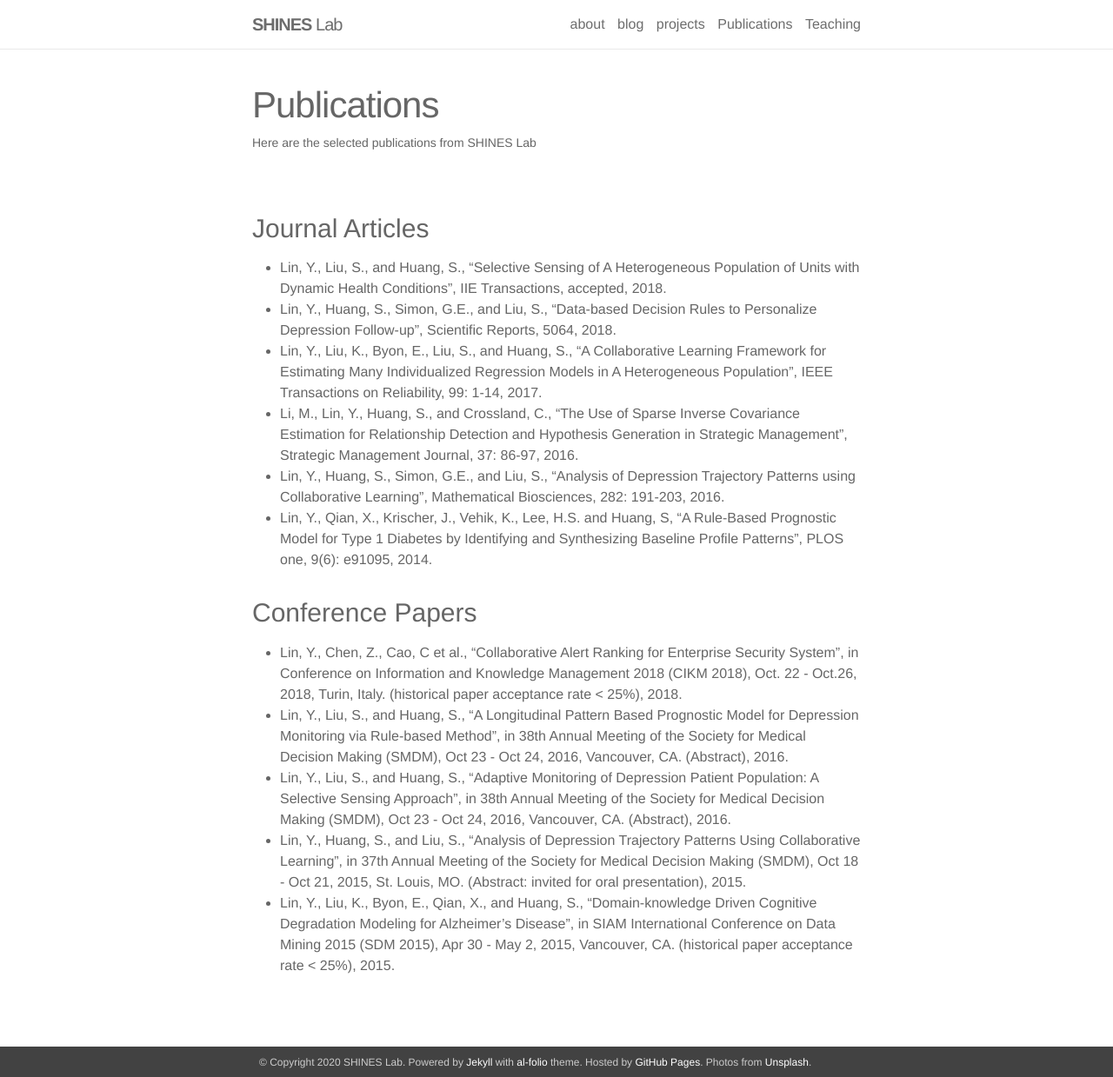
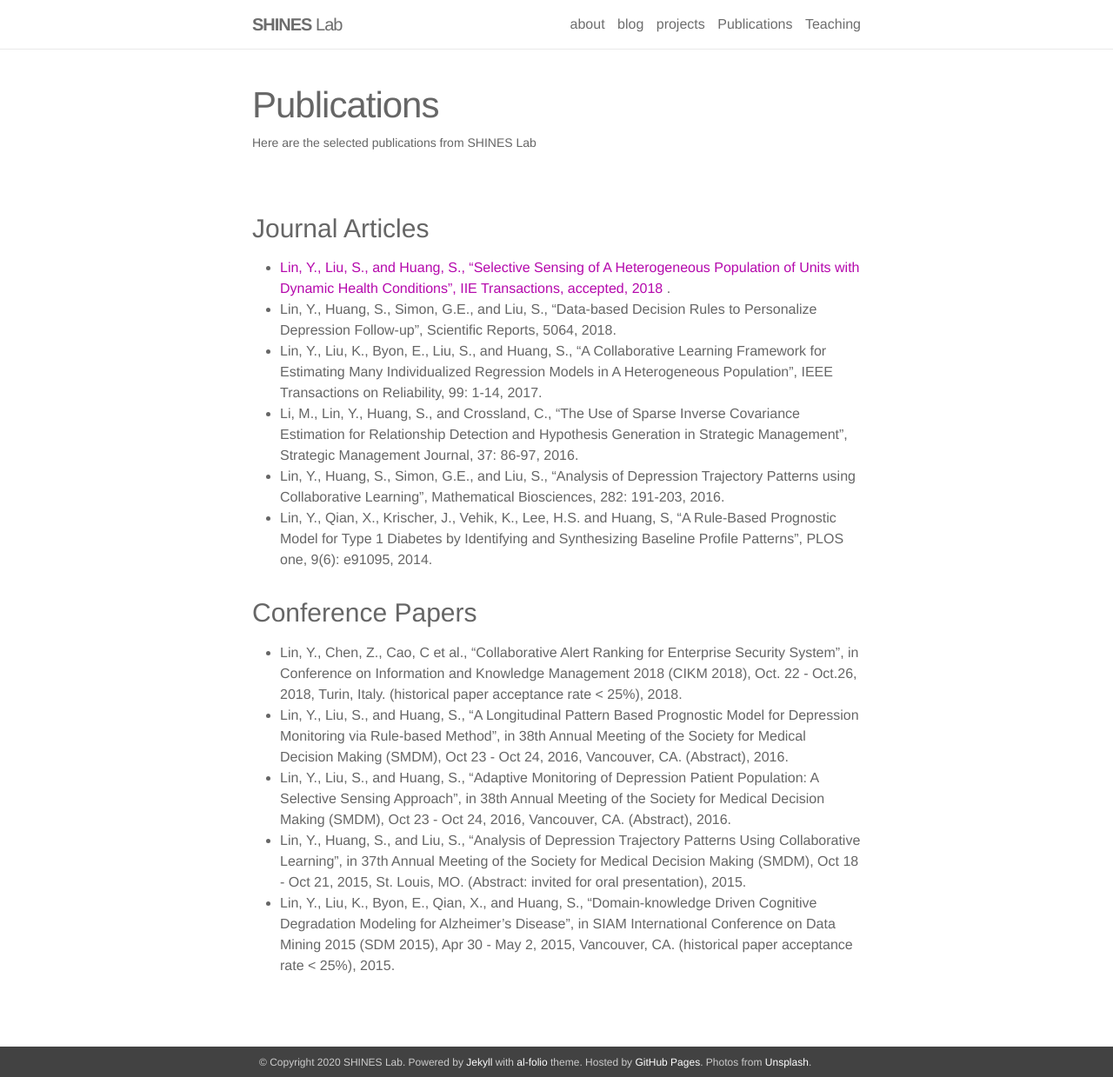
Before and after one commit to shines-lab/shines-lab.github.io, a Jekyll site: the page built from _pages/publications.md, in a window 1280 px wide and 1239 px high. Shown: the whole window at 87% size. Built offline with Jekyll 4.4.1, drawn with Linux system fonts in a browser that asks for light colours; nearby versions of some CDN libraries; part of the change alters nothing that is shown.

```diff
--- a/_pages/publications.md
+++ b/_pages/publications.md
@@ -7,7 +7,7 @@ description: Here are the selected publications from SHINES Lab
 
 ### Journal Articles
 
-* Lin, Y., Liu, S., and Huang, S., “Selective Sensing of A Heterogeneous Population of Units with Dynamic Health Conditions”, IIE Transactions, accepted, 2018.
+* <a href="https://www.tandfonline.com/doi/abs/10.1080/24725854.2018.1470357">Lin, Y., Liu, S., and Huang, S., “Selective Sensing of A Heterogeneous Population of Units with Dynamic Health Conditions”, IIE Transactions, accepted, 2018 </a>.
 * Lin, Y., Huang, S., Simon, G.E., and Liu, S., “Data-based Decision Rules to Personalize Depression Follow-up”, Scientific Reports, 5064, 2018.
 * Lin, Y., Liu, K., Byon, E., Liu, S., and Huang, S., “A Collaborative Learning Framework for Estimating Many Individualized Regression Models in A Heterogeneous Population”, IEEE Transactions on Reliability, 99: 1-14, 2017.
 * Li, M., Lin, Y., Huang, S., and Crossland, C., “The Use of Sparse Inverse Covariance Estimation for Relationship Detection and Hypothesis Generation in Strategic Management”, Strategic Management Journal, 37: 86-97, 2016.
```
